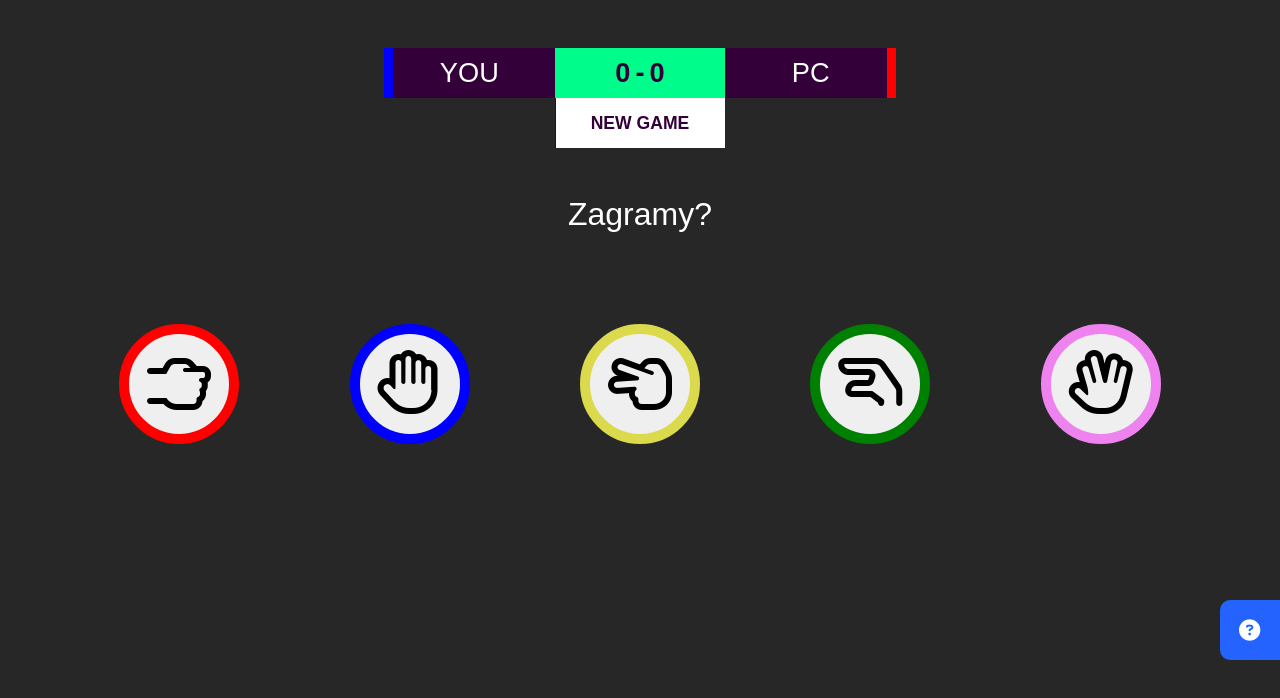
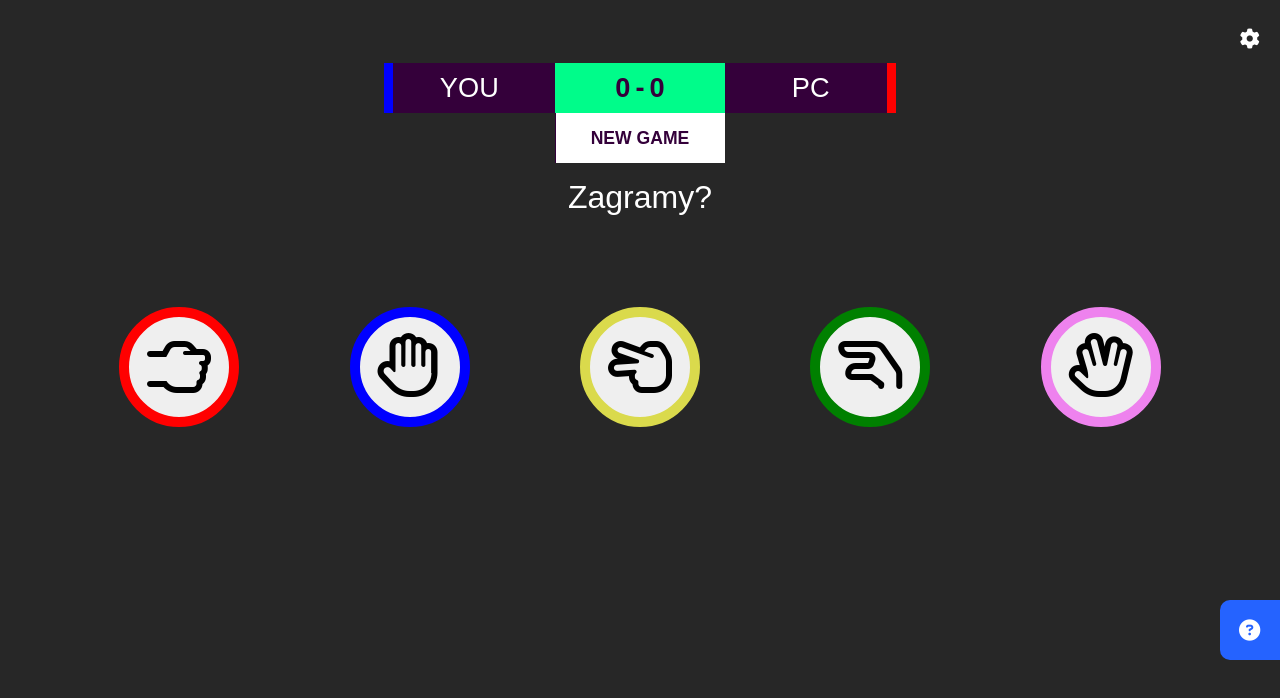
Before and after one commit to ixroy13/RockPaperScissors-Game, a plain HTML site: page index.html in a window 1280 px wide. Drawn offline with Linux system fonts and the light colour scheme.

Commit message:
Settings for more customization added

```diff
--- a/app.js
+++ b/app.js
@@ -4,9 +4,18 @@ const scissorsButton = document.querySelector(".scissors");
 const lizardButton = document.querySelector(".lizard");
 const spockButton = document.querySelector(".spock");
 const score = document.querySelector(".score p");
-let scoreOne = document.querySelector(".playerScore");
-let scoreTwo = document.querySelector(".pcScore");
-const newGame =document.querySelector(".reset");
+const scoreOne = document.querySelector(".playerScore");
+const scoreTwo = document.querySelector(".pcScore");
+const newGame = document.querySelector(".reset");
+const helpButton = document.querySelector(".help");
+const settingsBtn = document.querySelector(".settings-btn");
+const settingsMenu = document.querySelector(".settings");
+const playerOneNick = document.querySelector("#player1name");
+const playerTwoNick = document.querySelector("#player2name");
+const p1Nick = document.querySelector(".p1 span");
+const p2Nick = document.querySelector(".p2 span");
+const p1Color = document.querySelector("#player1color");
+const p2Color = document.querySelector("#player2color");
 
 const pcChoice = () => {
   a = Math.floor(Math.random() * 5);
@@ -108,10 +117,9 @@ spockButton.onclick = () => {
 
 //HELP BUTTON
 
-const helpButton = document.querySelector(".help");
 helpButton.onclick = () => {
   helpButton.classList.toggle("open");
-}
+};
 
 // NEW GAME BUTTON
 
@@ -121,6 +129,31 @@ newGame.onclick = () => {
     pcScore = 0;
     scoreOne.innerText = playerScore;
     scoreTwo.innerText = pcScore;
-    score.innerText = 'Nowa gra!';
+    score.innerText = "Nowa gra!";
   }
-}
+};
+
+// SETTINGS BUTTON
+
+settingsBtn.onclick = () => {
+  settingsBtn.classList.toggle("settings-animation");
+  settingsMenu.classList.toggle("settings-open");
+  document.documentElement.style.setProperty("--player-1-color", p1Color.value);
+  document.documentElement.style.setProperty("--player-2-color", p2Color.value);
+};
+
+// NICK CHANGE
+
+const changeNickOne = () => {
+  playerOneNick.value != ""
+    ? (p1Nick.innerText = playerOneNick.value)
+    : (p1Nick.innerText = "you");
+};
+
+const changeNickTwo = () => {
+  playerTwoNick.value != ""
+    ? (p2Nick.innerText = playerTwoNick.value)
+    : (p2Nick.innerText = "pc");
+};
+
+// COLOR CHANGE
--- a/index.html
+++ b/index.html
@@ -1,13 +1,13 @@
 <!DOCTYPE html>
 <html lang="en">
   <head>
-    <meta charset="UTF-8">
-    <meta http-equiv="X-UA-Compatible" content="IE=edge">
-    <meta name="viewport" content="width=device-width, initial-scale=1.0">
+    <meta charset="UTF-8" />
+    <meta http-equiv="X-UA-Compatible" content="IE=edge" />
+    <meta name="viewport" content="width=device-width, initial-scale=1.0" />
     <title>Rock Paper Scissors</title>
     <script src="app.js" defer></script>
-    <link rel="stylesheet" href="style.css">
-    <link rel="icon" href="instruction.png">
+    <link rel="stylesheet" href="style.css" />
+    <link rel="icon" href="instruction.png" />
     <link
       rel="stylesheet"
       href="https://cdnjs.cloudflare.com/ajax/libs/font-awesome/6.2.0/css/all.min.css"
@@ -17,13 +17,63 @@
     />
   </head>
   <body>
+    <main>
+      <div class="scoreboard">
+        <div class="set-btn">
+          <button class="settings-btn">
+            <i class="fas fa-cog"></i>
+          </button>
+        </div>
 
-      <main>
+        <div class="settings">
+          <div class="parameters">
+            <div class="box">
+              <div class="p1-color">
+                <input
+                  type="color"
+                  name="player1color"
+                  id="player1color"
+                  value="#0000ff"
+                />
+                <label for="player1color">Kolor gracza</label>
+              </div>
 
-        <div class="scoreboard">
+              <div class="p2-color">
+                <input
+                  type="color"
+                  name="player2color"
+                  id="player2color"
+                  value="#ff0000"
+                />
+                <label for="player2color">Kolor komputera</label>
+              </div>
+
+              <div class="p1-name">
+                <input
+                  type="text"
+                  name="player1name"
+                  id="player1name"
+                  placeholder="you"
+                  maxlength="3"
+                  onkeyup="changeNickOne()"
+                />
+              </div>
+
+              <div class="p2-name">
+                <input
+                  type="text"
+                  name="player2name"
+                  id="player2name"
+                  placeholder="pc"
+                  maxlength="3"
+                  onkeyup="changeNickTwo()"
+                />
+              </div>
+            </div>
+          </div>
+        </div>
 
         <div class="parent">
-
           <div class="div1 player p1"><span>YOU</span></div>
 
           <div class="div2 result">
@@ -37,9 +87,7 @@
           <div class="div4 reset">
             <button>NEW GAME</button>
           </div>
-
         </div>
-
       </div>
 
       <div class="score">
@@ -47,7 +95,6 @@
       </div>
 
       <div class="play-buttons">
-
         <div class="rock" title="Rock">
           <button class="rock game-button" value="1">
             <i class="fa-regular fa-hand-back-fist"></i>
@@ -55,7 +102,9 @@
         </div>
 
         <div class="paper" title="Paper">
-            <button class="paper game-button"><i class="fa-regular fa-hand"></i></button>
+          <button class="paper game-button">
+            <i class="fa-regular fa-hand"></i>
+          </button>
         </div>
 
         <div class="scissors" title="Scissors">
@@ -75,14 +124,11 @@
             <i class="fa-regular fa-hand-spock"></i>
           </button>
         </div>
-
       </div>
 
       <button class="help">
         <i class="fa-solid fa-circle-question"></i>
       </button>
-
     </main>
-
   </body>
 </html>
--- a/style.css
+++ b/style.css
@@ -2,6 +2,9 @@
   --purple: #34003a;
   --lightGreen: #00fc8a;
   --lightBlue: #2563ff;
+  --gray: #272727;
+  --player-1-color: #0000ff;
+  --player-2-color: #ff0000;
 }
 
 * {
@@ -26,7 +29,100 @@
   height: auto;
   display: grid;
   place-items: center;
-    padding: 3rem 0;
+  padding: 1rem 0;
+}
+
+.set-btn {
+  width: 100%;
+  display: flex;
+  justify-content: flex-end;
+  padding: 0 0.5rem;
+}
+
+.settings-btn {
+  border: none;
+  background: transparent;
+  padding: 1rem;
+  position: relative;
+  z-index: 2;
+}
+
+.settings-btn i {
+  color: #fff;
+  scale: 1.5;
+  z-index: 2;
+  transition: 0.4s;
+  cursor: pointer;
+}
+
+.settings {
+  width: 100vw;
+  height: 0vh;
+  background: #141414;
+  position: fixed;
+  top: 0;
+  z-index: 1;
+  transition: 0.75s;
+  display: block;
+  clip-path: circle(0% at top right);
+}
+
+.settings-open {
+  display: block;
+  height: 100vh;
+  clip-path: circle(250% at top right);
+}
+
+.settings-animation i {
+  rotate: -90deg;
+}
+
+.parameters {
+  height: 100%;
+  width: 100%;
+  padding: 5rem;
+  display: flex;
+  flex-direction: column;
+  justify-content: flex-start;
+  align-items: center;
+  line-height: 3rem;
+}
+
+/* SETTINGS STYLE - COLORS */
+
+.p1-color,
+.p2-color {
+  color: #fff;
+}
+
+input[type="color"] {
+  -webkit-appearance: none;
+  -moz-appearance: none;
+  appearance: none;
+  background-color: transparent;
+  width: 2rem;
+  height: 2.2rem;
+  border: none;
+  cursor: pointer;
+  translate: 0 7px;
+}
+
+input[type="color"]::-webkit-color-swatch {
+  border-radius: 1rem;
+  border: 0px solid;
+}
+
+/* SETTINGS STYLE - INPUT */
+
+input[type="text"] {
+  border: none;
+  padding: 5px;
+  background: transparent;
+  border-bottom: 1px solid gray;
+  color: #fff;
+  outline: none;
+  font-size: 1.2rem;
+  text-transform: uppercase;
 }
 
 .parent {
@@ -38,9 +134,11 @@
   min-height: 150px;
 }
 
-  .player span, .div2 span {
+.player span,
+.div2 span {
   color: #fff;
   font-size: 170%;
+  text-transform: uppercase;
 }
 
 .div2 span {
@@ -62,7 +160,7 @@
 
 .div1 {
   grid-area: 1 / 1 / 2 / 2;
-    background: linear-gradient(90deg, blue 5%, #34003a 5%);
+  background: linear-gradient(90deg, var(--player-1-color) 5%, #34003a 5%);
 }
 
 .div2 {
@@ -76,7 +174,7 @@
 
 .div3 {
   grid-area: 1 / 3 / 2 / 4;
-    background: linear-gradient(90deg, var(--purple) 95%, red 95%);
+  background: linear-gradient(90deg, var(--purple) 95%, var(--player-2-color) 95%);
 }
 
 .div4 {
@@ -85,12 +183,15 @@
   cursor: pointer;
 }
 
-  .div1, .div3, .div4 {
+.div1,
+.div3,
+.div4 {
   display: grid;
   place-items: center;
 }
 
-  .div1, .div3 {
+.div1,
+.div3 {
   color: var(--purple);
 }
 
@@ -102,7 +203,7 @@
   color: var(--purple);
   width: 100%;
   height: 100%;
-    transition: .4s;
+  transition: 0.4s;
   background: linear-gradient(to right, #34003a 50%, #fff 50%);
   background-size: 200% 100%;
   background-position: right bottom;
@@ -217,7 +318,7 @@
   position: absolute;
   right: 0;
   top: 75%;
-  transition: .3s;
+  transition: 0.3s;
   cursor: pointer;
   overflow: hidden;
 }
@@ -243,6 +344,15 @@
 .help i {
   color: #fff;
   scale: 1.6;
+}
+
+@keyframes clipPathCircleOpen {
+  0% { clip-path: circle(0% at top right); }
+  100% { clip-path: circle(250% at top right); }
+}
+@keyframes clipPathCircleClose {
+  0% { clip-path: circle(250% at top right); }
+  100% { clip-path: circle(0% at top right); }
 }
 
 @media screen and (max-width: 600px) {
@@ -281,7 +391,6 @@
     top: 30%;
     right: calc(50% - 150px);
   }
-
 }
 
 @media screen and (min-width: 700px) {
@@ -304,7 +413,6 @@
     width: 120px;
     height: 120px;
   }
-
 }
 
 @media screen and (min-width: 1200px) {
```
Lines whose indentation alone changed are shown as unchanged.
